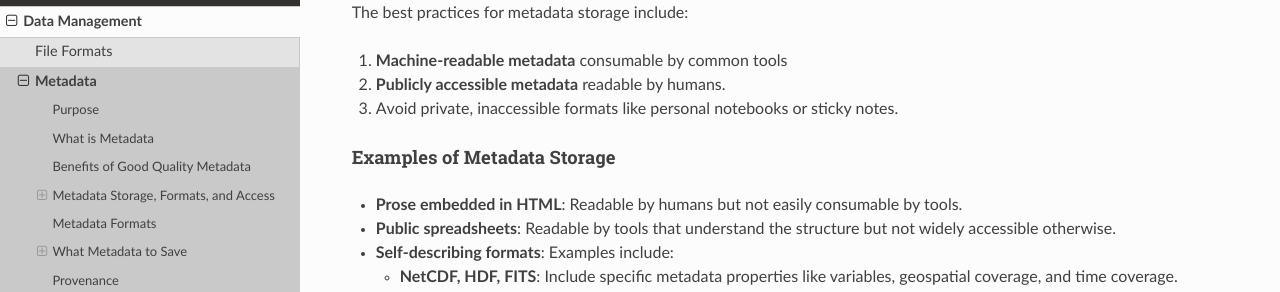
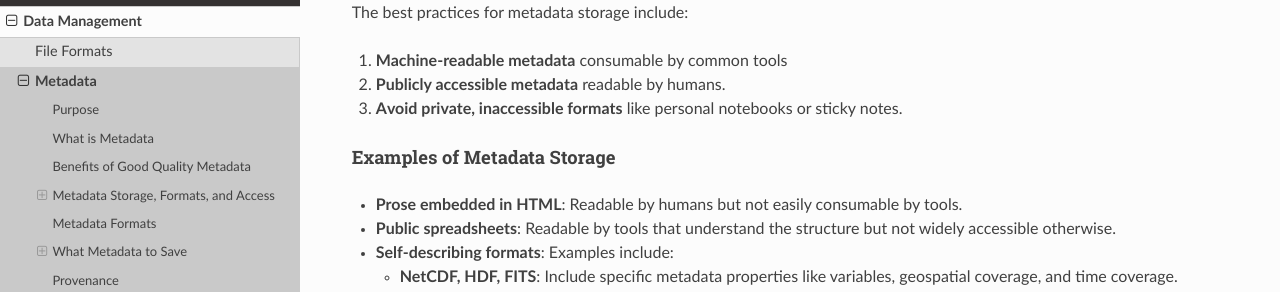
Before and after one commit to lasp/developer-guide, a Sphinx documentation site: the page built from docs/source/data_management/metadata.md, in a window 1280 px wide and 900 px high, scrolled down 1306 px. Shown: the part 159-451 px from the top of the window. Built offline with Sphinx 7.4.7 and the Read the Docs theme 3.1.0, drawn with Linux system fonts in a browser that asks for light colours.

```diff
--- a/docs/source/data_management/metadata.md
+++ b/docs/source/data_management/metadata.md
@@ -57,7 +57,7 @@ The best practices for metadata storage include:
 
 1. **Machine-readable metadata** consumable by common tools
 2. **Publicly accessible metadata** readable by humans.
-3. Avoid private, inaccessible formats like personal notebooks or sticky notes.
+3. **Avoid private, inaccessible formats** like personal notebooks or sticky notes.
 
 #### Examples of Metadata Storage
 
```
